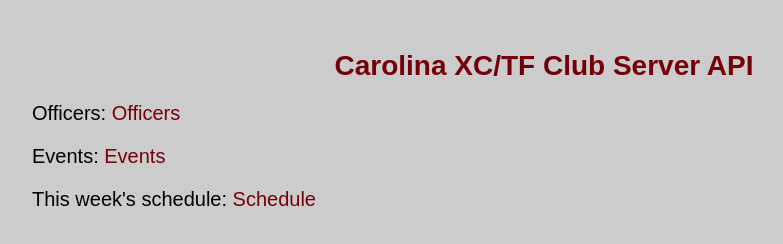
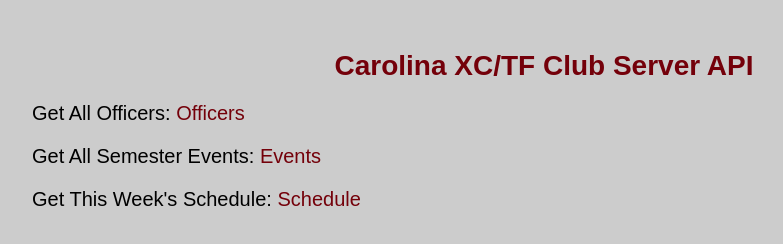
Before and after one commit to VictoriaCL08/xc_server, a website: page public/index.html in a window 1280 px wide. Shown: the whole page, without its empty margins (96-879 px from the left). Drawn offline with Linux system fonts and the light colour scheme.

Commit message:
project part 9

```diff
--- a/public/index.html
+++ b/public/index.html
@@ -5,9 +5,10 @@
     </head>
     <body>
         <h1>Carolina XC/TF Club Server API</h1>
-        <p>Officers: <a href="/api/officers">Officers</a></p>
-        <p>Events: <a href="/api/events">Events</a> </p>
-        <p>This week's schedule: <a href="/api/schedule">Schedule</a> </p>
+        <p></p>
+        <p>Get All Officers: <a href="/api/officers">Officers</a></p>
+        <p>Get All Semester Events: <a href="/api/events">Events</a> </p>
+        <p>Get This Week's Schedule: <a href="/api/schedule">Schedule</a> </p>
 
     </body>
 
```
